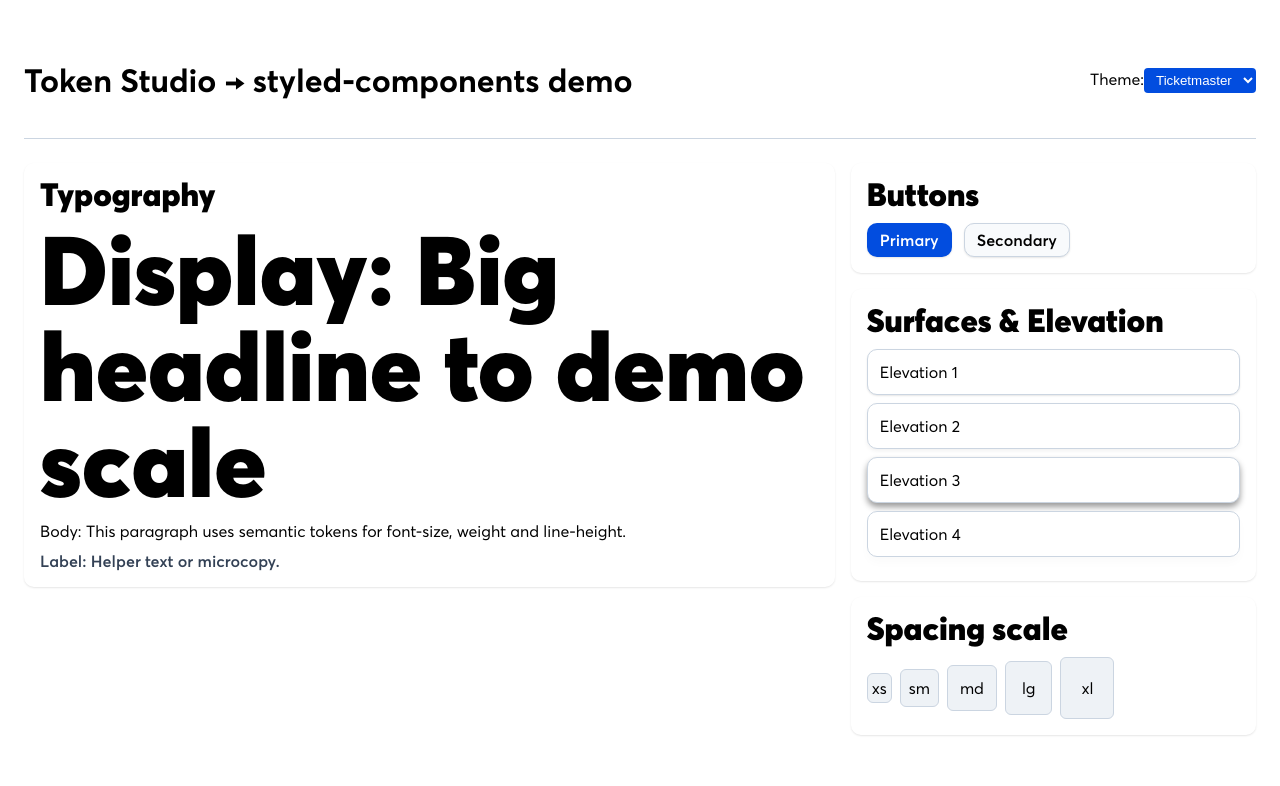
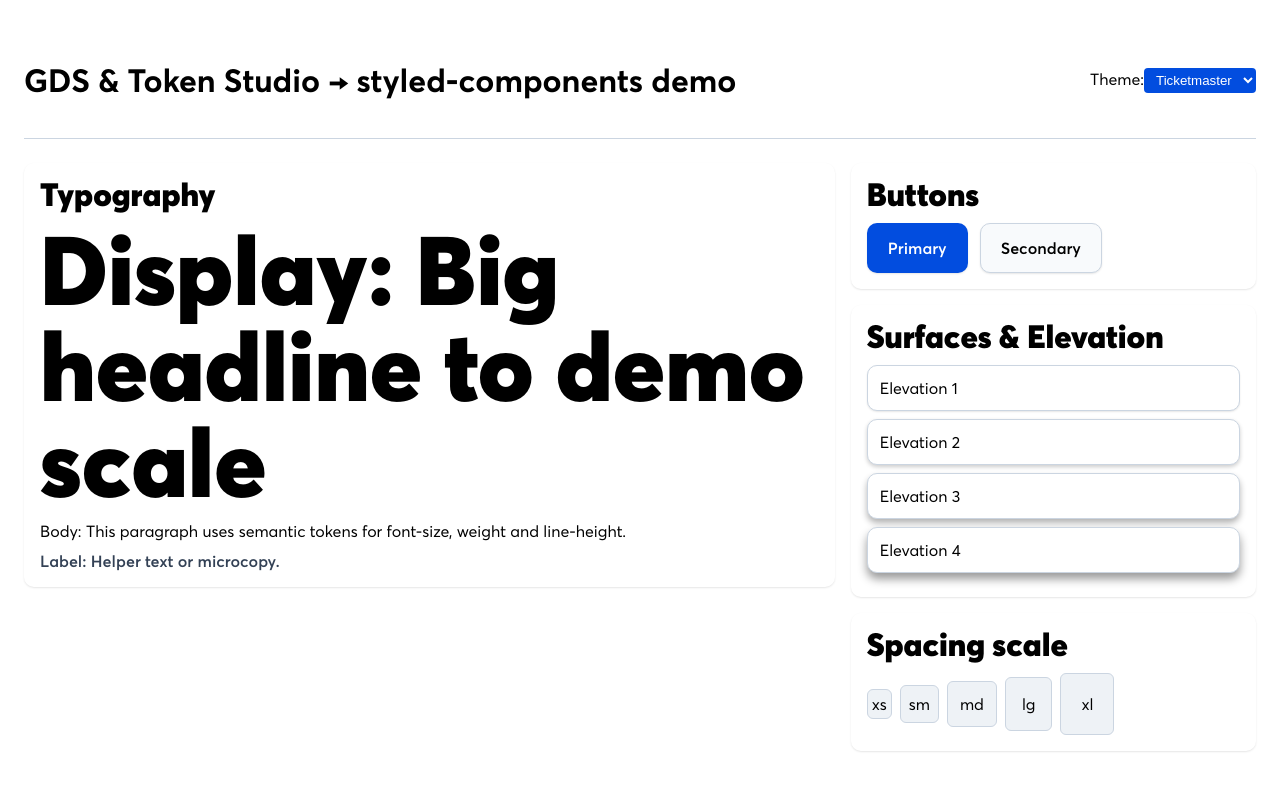
Before and after one commit to jamesodwyerGDS/design-tokens-poc-styled, a React (Vite) app: page / in a window 1280 px wide. Shown: the top 786 px of the page. Built offline with nearby package versions, Linux system fonts and the light colour scheme.

Commit message:
feat: Update Button component, App layout and CSS styles

```diff
--- a/public/css/_variables-livenation.css
+++ b/public/css/_variables-livenation.css
@@ -19,10 +19,10 @@
   --core-space-6: 24px;
   --core-radius-sm: 6px;
   --core-radius-md: 10px;
-  --core-elevation-1: 0 1px 2px rgba(0,0,0,0.10);
-  --core-elevation-2: 0 2px 4px rgba(0,0,0,0.06);
-  --core-elevation-3: 0 4px 6px rgba(0,0,0,0.4);
-  --core-elevation-4: 0 6px 10px rgba(0,0,0,0.02);
+  --core-elevation-1: 0 1px 2px rgba(0,0,0,0.1);
+  --core-elevation-2: 0 2px 4px rgba(0,0,0,0.2);
+  --core-elevation-3: 0 4px 6px rgba(0,0,0,0.3);
+  --core-elevation-4: 0 6px 10px rgba(0,0,0,0.4);
   --core-typography-font-family-01: 'Averta', sans-serif;
   --core-typography-font-weight-light: 300;
   --core-typography-font-weight-regular: 400;
@@ -110,10 +110,10 @@
   --space-6: 24px;
   --radius-sm: 6px;
   --radius-md: 10px;
-  --elevation-1: 0 1px 2px rgba(0,0,0,0.10);
-  --elevation-2: 0 2px 4px rgba(0,0,0,0.06);
-  --elevation-3: 0 4px 6px rgba(0,0,0,0.4);
-  --elevation-4: 0 6px 10px rgba(0,0,0,0.02);
+  --elevation-1: 0 1px 2px rgba(0,0,0,0.1);
+  --elevation-2: 0 2px 4px rgba(0,0,0,0.2);
+  --elevation-3: 0 4px 6px rgba(0,0,0,0.3);
+  --elevation-4: 0 6px 10px rgba(0,0,0,0.4);
   --brand-name: Ticketmaster;
   --brand-color-brand-primary: #ff1e1e;
   --brand-overrides-bg: #ffffff;
--- a/public/css/_variables-ticketmaster.css
+++ b/public/css/_variables-ticketmaster.css
@@ -19,10 +19,10 @@
   --core-space-6: 24px;
   --core-radius-sm: 6px;
   --core-radius-md: 10px;
-  --core-elevation-1: 0 1px 2px rgba(0,0,0,0.10);
-  --core-elevation-2: 0 2px 4px rgba(0,0,0,0.06);
-  --core-elevation-3: 0 4px 6px rgba(0,0,0,0.4);
-  --core-elevation-4: 0 6px 10px rgba(0,0,0,0.02);
+  --core-elevation-1: 0 1px 2px rgba(0,0,0,0.1);
+  --core-elevation-2: 0 2px 4px rgba(0,0,0,0.2);
+  --core-elevation-3: 0 4px 6px rgba(0,0,0,0.3);
+  --core-elevation-4: 0 6px 10px rgba(0,0,0,0.4);
   --core-typography-font-family-01: 'Averta', sans-serif;
   --core-typography-font-weight-light: 300;
   --core-typography-font-weight-regular: 400;
@@ -110,10 +110,10 @@
   --space-6: 24px;
   --radius-sm: 6px;
   --radius-md: 10px;
-  --elevation-1: 0 1px 2px rgba(0,0,0,0.10);
-  --elevation-2: 0 2px 4px rgba(0,0,0,0.06);
-  --elevation-3: 0 4px 6px rgba(0,0,0,0.4);
-  --elevation-4: 0 6px 10px rgba(0,0,0,0.02);
+  --elevation-1: 0 1px 2px rgba(0,0,0,0.1);
+  --elevation-2: 0 2px 4px rgba(0,0,0,0.2);
+  --elevation-3: 0 4px 6px rgba(0,0,0,0.3);
+  --elevation-4: 0 6px 10px rgba(0,0,0,0.4);
   --brand-name: Livenation;
   --brand-color-brand-primary: #024ddf;
   --brand-overrides-bg: #ffffff;
--- a/src/App.tsx
+++ b/src/App.tsx
@@ -30,7 +30,7 @@ export default function App() {
   return (
     <div className="app">
       <header className="header">
-        <h1>Token Studio → styled-components demo</h1>
+        <h1>GDS & Token Studio → styled-components demo</h1>
         <div className="theme-switch">
           <label htmlFor="theme">Theme:</label>
           <select
--- a/src/atoms/Button.tsx
+++ b/src/atoms/Button.tsx
@@ -1,7 +1,7 @@
 import styled from "styled-components";
 
 export const Button = styled.button`
-  padding: var(--core-space-2) var(--core-space-3);
+  padding: var(--core-space-4) var(--core-space-5);
   border-radius: var(--core-radius-md);
   font: var(--semantic-typography-label-medium);
 
--- a/src/base.css
+++ b/src/base.css
@@ -78,7 +78,6 @@ body {
 
 /* Buttons */
 .btn {
-  padding: var(--space-2) var(--space-3);
   border-radius: var(--radius-md);
   border: 1px solid transparent;
   background: var(--semantic-color-btn-bg);
```
